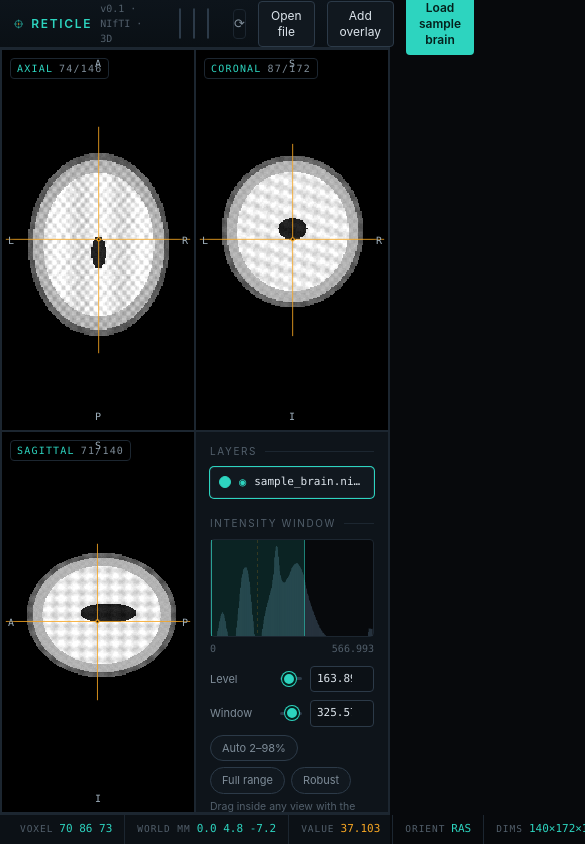
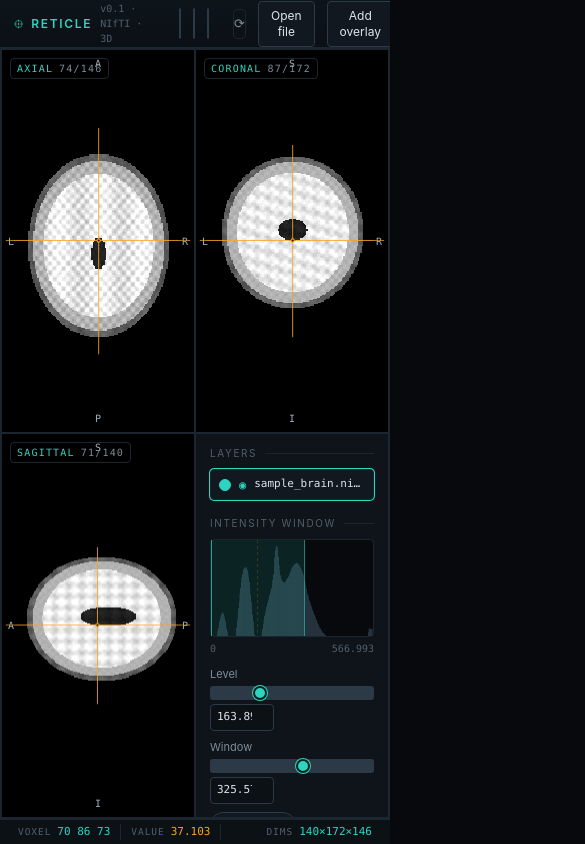
Before and after one commit to dcq-31/reticle, a Next.js app: page / in a window 390 px wide. Shown: the top 844 px of the page, 585 px wide, since content can reach past the window. Built offline with nearby package versions, Linux system fonts and the light colour scheme.

Commit message:
fix(viewer): make the shell responsive on mobile

```diff
--- a/app/globals.css
+++ b/app/globals.css
@@ -31,6 +31,7 @@
     font-family: var(--font-ui);
     font-size: 13px;
     overflow: hidden;
+    min-height: 100dvh;
     -webkit-font-smoothing: antialiased;
   }
 
@@ -92,6 +93,7 @@
     color: var(--color-fg);
     border-radius: 4px;
     padding: 4px 6px;
+    min-width: 0;
   }
   .reticle-num:focus {
     outline: none;
--- a/src/components/controls/ControlPanel.tsx
+++ b/src/components/controls/ControlPanel.tsx
@@ -14,7 +14,7 @@ export function ControlPanel(): React.ReactElement {
   return (
     <aside
       aria-label="Volume controls"
-      className="bg-panel h-full w-full overflow-x-hidden overflow-y-auto px-3.5 pt-3 pb-6"
+      className="bg-panel min-h-0 w-full overflow-x-hidden overflow-y-auto px-3.5 pt-3 pb-6 lg:h-full"
     >
       <TimeScrubber />
       <LayerList />
--- a/src/components/controls/primitives.tsx
+++ b/src/components/controls/primitives.tsx
@@ -10,7 +10,7 @@ interface PanelGroupProps {
 
 export function PanelGroup({ title, children, className }: PanelGroupProps): React.ReactElement {
   return (
-    <section className={`mb-4.5 ${className ?? ""}`}>
+    <section className={`mb-4 ${className ?? ""}`}>
       <h3 className="text-faint border-line mb-2 flex items-center gap-2 text-[10px] tracking-[0.16em] uppercase">
         <span>{title}</span>
         <span aria-hidden className="bg-line h-px flex-1" />
@@ -28,9 +28,9 @@ interface RowProps {
 
 export function Row({ label, children, className }: RowProps): React.ReactElement {
   return (
-    <div className={`mb-2 flex items-center gap-2 ${className ?? ""}`}>
+    <div className={`mb-2 flex flex-col gap-1 sm:flex-row sm:items-center sm:gap-2 ${className ?? ""}`}>
       {label !== undefined ? (
-        <label className="text-dim w-15.5 flex-none text-[11px]">{label}</label>
+        <label className="text-dim w-auto flex-none text-[11px] sm:w-15.5">{label}</label>
       ) : null}
       {children}
     </div>
@@ -60,7 +60,7 @@ export function Chip({
       disabled={disabled}
       onClick={onClick}
       className={
-        "border-line-bright cursor-pointer rounded-full border px-2.75 py-1 text-[11px] transition-colors disabled:cursor-not-allowed disabled:opacity-50 " +
+        "border-line-bright cursor-pointer rounded-full border px-2.5 py-1 text-[11px] transition-colors disabled:cursor-not-allowed disabled:opacity-50 " +
         (on
           ? "border-accent text-accent bg-[rgba(45,212,191,0.14)]"
           : "bg-surface-2 text-dim hover:text-fg hover:border-[#3a4b5a]")
--- a/src/components/viewer/DropOverlay.tsx
+++ b/src/components/viewer/DropOverlay.tsx
@@ -63,13 +63,13 @@ export function DropOverlay(): React.ReactElement | null {
 
   return (
     <div
-      className="fixed inset-0 z-50 flex items-center justify-center"
+      className="fixed inset-0 z-50 flex items-center justify-center p-4 md:p-0"
       style={{ background: "rgba(5,9,12,0.86)", backdropFilter: "blur(3px)" }}
       aria-hidden
     >
-      <div className="border-accent rounded-2xl border-2 border-dashed bg-[rgba(12,18,24,0.7)] px-16 py-12 text-center">
-        <h2 className="m-0 mb-1.5 text-base font-semibold tracking-wide">Drop a NIfTI volume</h2>
-        <p className="text-dim m-0 text-xs">
+      <div className="border-accent max-w-[min(92vw,28rem)] rounded-2xl border-2 border-dashed bg-[rgba(12,18,24,0.7)] px-8 py-8 text-center md:px-16 md:py-12">
+        <h2 className="m-0 mb-1.5 text-sm font-semibold tracking-wide md:text-base">Drop a NIfTI volume</h2>
+        <p className="text-dim m-0 text-[11px] md:text-xs">
           .nii or .nii.gz · hold <kbd className="text-accent">shift</kbd> to add as overlay
         </p>
       </div>
--- a/src/components/viewer/StatusBar.tsx
+++ b/src/components/viewer/StatusBar.tsx
@@ -28,16 +28,17 @@ export function StatusBar(): React.ReactElement {
 
   return (
     <footer
-      className="bg-surface border-line flex h-[30px] flex-none items-center border-t px-2 font-mono text-[11px]"
+      className="bg-surface border-line flex flex-wrap items-center gap-x-0 gap-y-1 border-t px-2 py-1 font-mono text-[11px] md:h-[30px] md:py-0"
       aria-label="Volume status"
     >
       <Sb label="Voxel" value={info ? info.voxel.join("  ") : "— — —"} />
       <Sb
         label="World mm"
         value={info ? info.world.map((x) => x.toFixed(1)).join("  ") : "— — —"}
+        className="max-md:hidden"
       />
       <Sb label="Value" value={info ? fmt(info.value) : "—"} valTone="hot" />
-      <Sb label="Orient" value={info?.orient ?? "—"} />
+      <Sb label="Orient" value={info?.orient ?? "—"} className="max-sm:hidden" />
       <div className="flex-1" />
       <Sb label="Dims" value={info?.dims ?? "—"} />
     </footer>
@@ -48,14 +49,21 @@ function Sb({
   label,
   value,
   valTone,
+  className,
 }: {
   readonly label: string;
   readonly value: string;
   readonly valTone?: "accent" | "hot";
+  readonly className?: string;
 }): React.ReactElement {
   const tone = valTone === "hot" ? "text-hot" : "text-accent";
   return (
-    <div className="border-line flex h-full items-center gap-1.5 border-r px-3 whitespace-nowrap last:border-r-0">
+    <div
+      className={
+        "border-line flex items-center gap-1.5 border-r px-2.5 whitespace-nowrap last:border-r-0 md:h-full md:px-3 " +
+        (className ?? "")
+      }
+    >
       <span className="text-faint text-[9.5px] tracking-[0.1em] uppercase">{label}</span>
       <span className={tone}>{value}</span>
     </div>
--- a/src/components/viewer/Toast.tsx
+++ b/src/components/viewer/Toast.tsx
@@ -25,7 +25,7 @@ export function Toast(): React.ReactElement | null {
       role="status"
       aria-live={isError ? "assertive" : "polite"}
       className={
-        "bg-surface-2 fixed bottom-10 left-1/2 z-50 -translate-x-1/2 rounded-lg border px-4 py-2.5 text-xs shadow-[0_8px_30px_rgba(0,0,0,0.5)] " +
+        "bg-surface-2 fixed bottom-4 left-1/2 z-50 max-w-[min(90vw,24rem)] -translate-x-1/2 rounded-lg border px-3 py-2 text-[11px] shadow-[0_8px_30px_rgba(0,0,0,0.5)] md:bottom-10 md:px-4 md:py-2.5 md:text-xs " +
         (isError ? "border-danger text-[#ffd7d6]" : "border-line-bright text-fg")
       }
     >
--- a/src/components/viewer/Viewer.tsx
+++ b/src/components/viewer/Viewer.tsx
@@ -26,7 +26,7 @@ export default function Viewer(): React.ReactElement {
   }, []);
 
   return (
-    <div className="flex h-screen flex-col">
+    <div className="flex min-h-[100dvh] flex-col overflow-x-hidden">
       <Toolbar />
       <ViewportGrid />
       <StatusBar />
```
